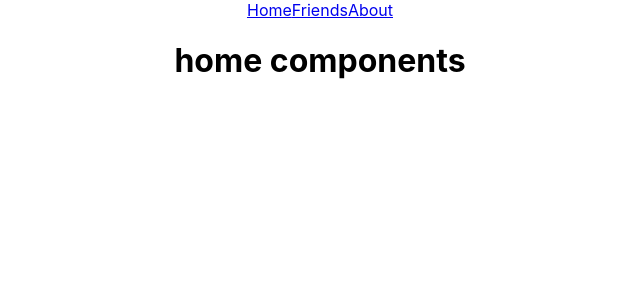
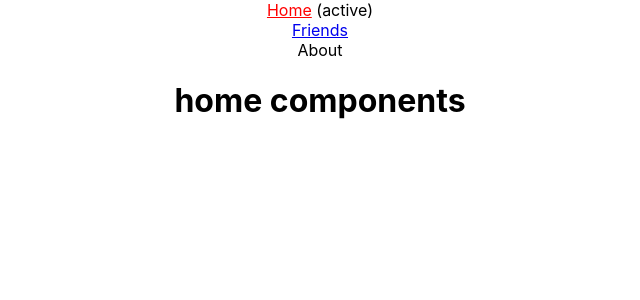
Before and after one commit to progmamun/react-router-v6, a React (Create React App) app: page / in a window 1280 px wide. Shown: the top 300 px of the page, without its empty margins (320-960 px from the left). Built offline with nearby package versions, Linux system fonts and the light colour scheme.

Commit message:
display-active-route

```diff
--- /dev/null
+++ b/src/components/CustomLink/CustomLink.jsx
@@ -0,0 +1,25 @@
+import React from 'react';
+import { Link, useMatch, useResolvedPath } from 'react-router-dom';
+
+function CustomLink({ children, to, ...props }) {
+  let resolved = useResolvedPath(to);
+  let match = useMatch({ path: resolved.pathname, end: true });
+
+  return (
+    <div>
+      <Link
+        style={{
+          color: match ? 'red' : 'black',
+          textDecoration: match ? 'underline' : 'none',
+        }}
+        to={to}
+        {...props}
+      >
+        {children}
+      </Link>
+      {match && ' (active)'}
+    </div>
+  );
+}
+
+export default CustomLink;
--- a/src/components/Header/Header.jsx
+++ b/src/components/Header/Header.jsx
@@ -1,13 +1,14 @@
 import React from 'react';
 import { Link } from 'react-router-dom';
+import CustomLink from '../CustomLink/CustomLink';
 
 const Header = () => {
   return (
     <div>
       <nav>
-        <Link to="/">Home</Link>
+        <CustomLink to="/">Home</CustomLink>
         <Link to="/friends">Friends</Link>
-        <Link to="/about">About</Link>
+        <CustomLink to="/about">About</CustomLink>
       </nav>
     </div>
   );
```
